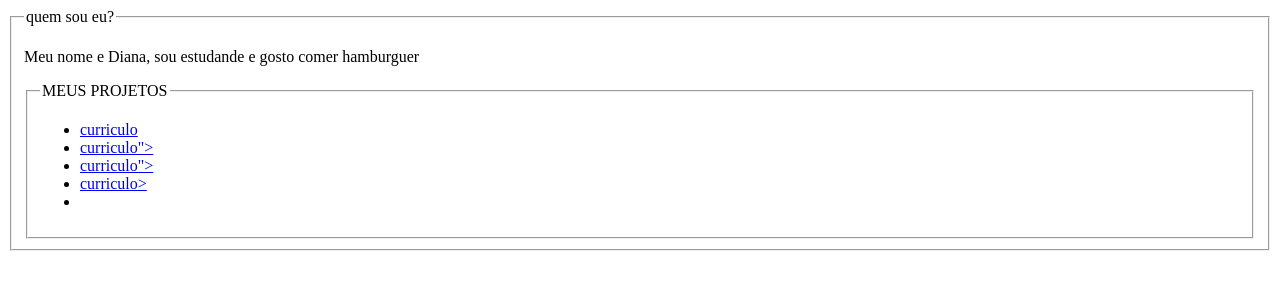
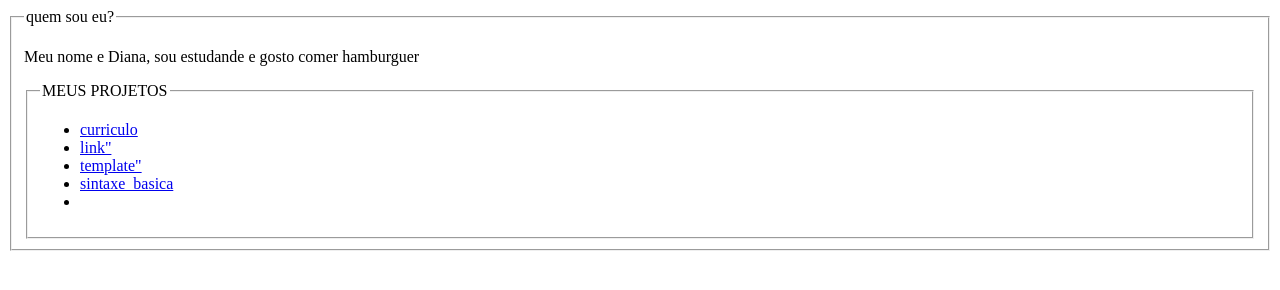
Before and after one commit to di206/matematica2, a plain HTML site: page index.html in a window 1280 px wide. Drawn offline with Linux system fonts and the light colour scheme.

Commit message:
Update index.html

```diff
--- a/index.html
+++ b/index.html
@@ -18,9 +18,9 @@
               <legend>MEUS PROJETOS</legend>
                   <ul>
                       <li><a href="view/crriculo.html">curriculo</a></li>
-                      <li><a href="view/link.html">curriculo"></a></li>
-                      <li><a href="view/tamplate.html">curriculo"></a></li>
-                      <li><a href="view/sintax_basica.html">curriculo></a><li/>
+                      <li><a href="link.html">link"</a></li>
+                      <li><a href="tamplate.html">template"</a></li>
+                      <li><a href="view/sintax_basica.html">sintaxe_basica</a><li/>
 
                   </ul>
               </fieldset>
```
